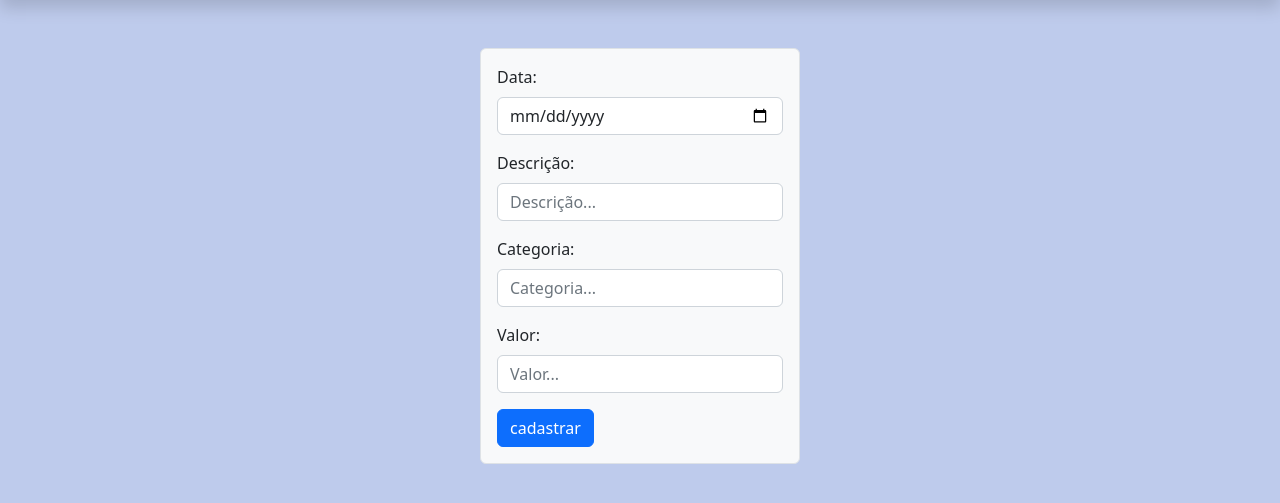
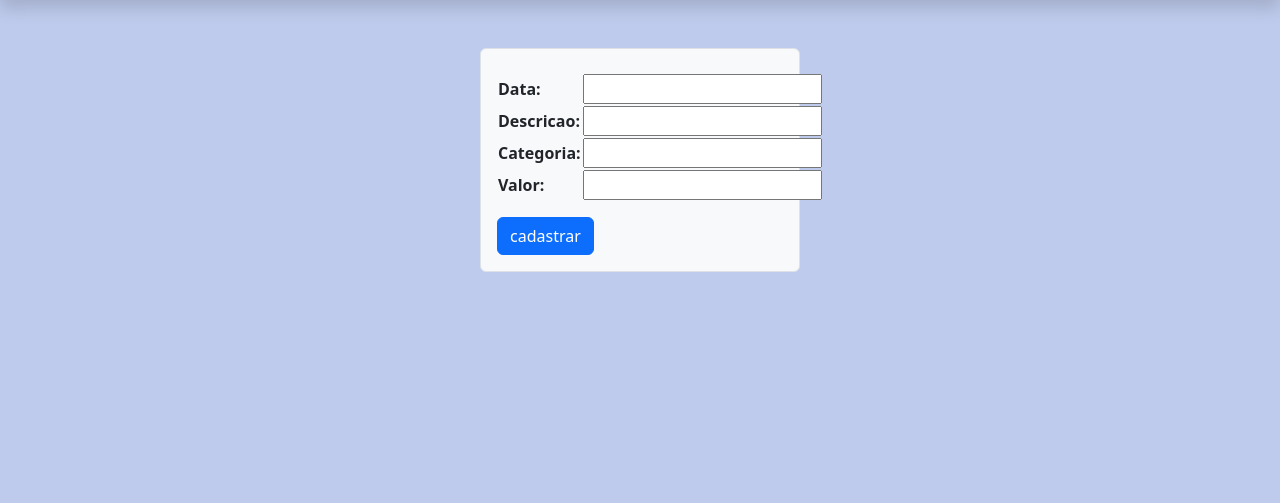
Before and after one commit to jpcamatari/Sistema-Dashboard-Django, a Django app: page /lancar in a window 1280 px wide. Shown: the part 56-559 px from the top of the page. Run offline with Django 4.2, Linux system fonts and the light colour scheme; parts of the project's set-up code (start-up, migrations or seed data) failed here and were passed over.

Commit message:
mudança forms django

```diff
--- a/dashboard/templates/lancar.html
+++ b/dashboard/templates/lancar.html
@@ -59,24 +59,12 @@
     </div>
   </div>
 
-<section class="mb-3 mt-5 mx-auto w-25 border border-shadow rounded bg-light text-dark">
-    <form action="{% url 'processa_formulario' %}" class="p-3" method='POST'>{% csrf_token %}
-        <div class="mb-3">
-            <label class="form-label">Data:</label>
-            <input type="date" class="form-control" placeholder="Data..." name="data">
-        </div>
-        <div class="mb-3">
-            <label class="form-label">Descrição:</label>
-            <input type="text" class="form-control" placeholder="Descrição..." name="descricao">
-        </div>
-        <div class="mb-3">
-            <label class="form-label">Categoria:</label>
-            <input type="text" class="form-control" placeholder="Categoria..." name="categoria">
-        </div>
-        <div class="mb-3">
-            <label class="form-label">Valor:</label>
-            <input type="text" class="form-control" placeholder="Valor..." name="valor">
-        </div>
+<section class="">
+    <form action="{% url 'processa_formulario' %}" class="p-3 mb-3 mt-5 mx-auto w-25 border border-shadow rounded bg-light text-dark" method='POST'>{% csrf_token %}
+        <table class="mb-3 mt-2 p-3 gap-3">
+            {{form.as_table}}
+        </table>
+
         <div>
             <input type="submit" class="btn btn-primary d-grid gap-2 d-md-flex justify-content-md-end" value="cadastrar">
         </div>
```
